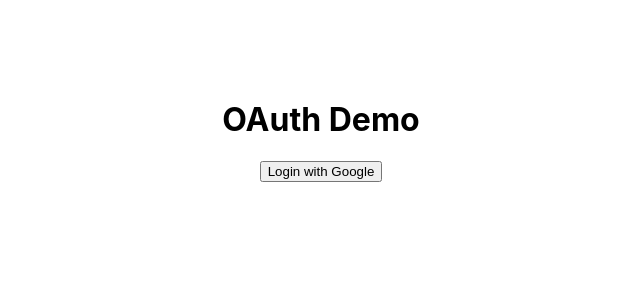
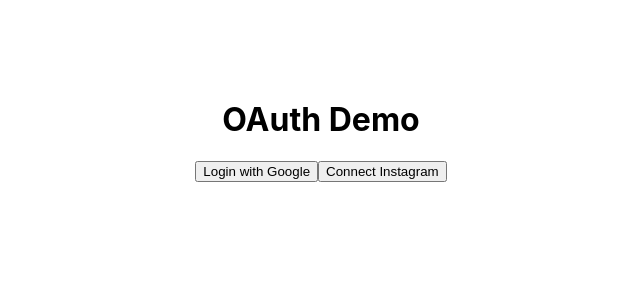
Before and after one commit to 21Deepanshi/oauth, a React (Create React App) app in the folder frontend/: page / in a window 1280 px wide. Shown: the top 300 px of the page, without its empty margins (319-959 px from the left). Built offline with nearby package versions, Linux system fonts and the light colour scheme.

Commit message:
Add files via upload

```diff
--- a/frontend/package.json
+++ b/frontend/package.json
@@ -7,6 +7,7 @@
     "@testing-library/jest-dom": "^6.6.3",
     "@testing-library/react": "^16.3.0",
     "@testing-library/user-event": "^13.5.0",
+    "lucide-react": "^0.513.0",
     "react": "^19.1.0",
     "react-dom": "^19.1.0",
     "react-router-dom": "^7.6.0",
--- a/frontend/src/App.js
+++ b/frontend/src/App.js
@@ -8,11 +8,18 @@
     window.location.href = 'http://localhost:5000/auth/google';
   };
 
+    const handleInstagramConnect = () => {
+    window.location.href = '/instagram';
+  };
+
   return (
     <div style={{ textAlign: 'center', marginTop: 100 }}>
       <h1>OAuth Demo</h1>
       <button onClick={handleLogin}>
         Login with Google
+      </button>
+      <button onClick={handleInstagramConnect}>
+        Connect Instagram
       </button>
     </div>
   );
--- a/frontend/src/pages/instgram.js
+++ b/frontend/src/pages/instgram.js
@@ -14,8 +14,8 @@
         `https://www.instagram.com/oauth/authorize?` +
         `enable_fb_login=0&` +
         `force_authentication=1&` +
-        `client_id=${process.env.VITE_META_APP_ID}&` +
-        `redirect_uri=${process.env.VITE_META_REDIRECT_URI}&` +
+        `client_id=${process.env.REACT_APP_META_APP_ID}&` +
+        `redirect_uri=${process.env.REACT_APP_META_REDIRECT_URI}&` +
         `response_type=code&` +
         `scope=instagram_business_basic%2Cinstagram_business_manage_messages%2Cinstagram_business_manage_comments%2Cinstagram_business_content_publish%2Cinstagram_business_manage_insights`;
 
@@ -58,7 +58,7 @@
               <span className="font-medium">Connected</span>
             </div>
           ) : (
-            <Button onClick={() => handleConnect("youtube")}>Connect</Button>
+            <button onClick={() => handleConnect("youtube")}>Connect</button>
           )}
         </div>
 
@@ -80,12 +80,12 @@
               <span className="font-medium">Connected</span>
             </div>
           ) : (
-            <Button onClick={() => handleConnect("instagram")}>Connect</Button>
+            <button onClick={() => handleConnect("instagram")}>Connect</button>
           )}
         </div>
       </div>
 
-      <Button
+      <button
         className="w-full btn-gradient"
         onClick={handleNext}
         disabled={!connected.youtube && !connected.instagram}
@@ -93,7 +93,7 @@
         {connected.youtube || connected.instagram
           ? "Continue"
           : "Connect at least one account"}
-      </Button>
+      </button>
     </div>
   );
 };
```
Also changed, not shown: 1 other file (tests, documents, lock files or other folders).
